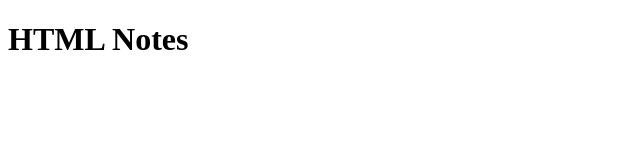
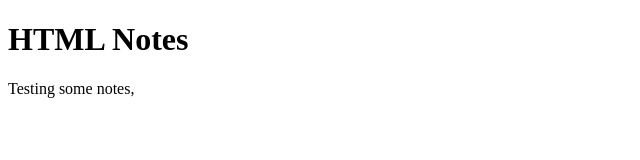
Before and after one commit to lindseyn86/notes, a plain HTML site: page index.html in a window 1280 px wide. Shown: the whole page, without its empty margins (0-640 px from the left). Drawn offline with Linux system fonts and the light colour scheme.

Commit message:
added text

```diff
--- a/index.html
+++ b/index.html
@@ -7,5 +7,6 @@
 </head>
 <body>
     <h1>HTML Notes</h1>
+    Testing some notes,
 </body>
 </html>
```
